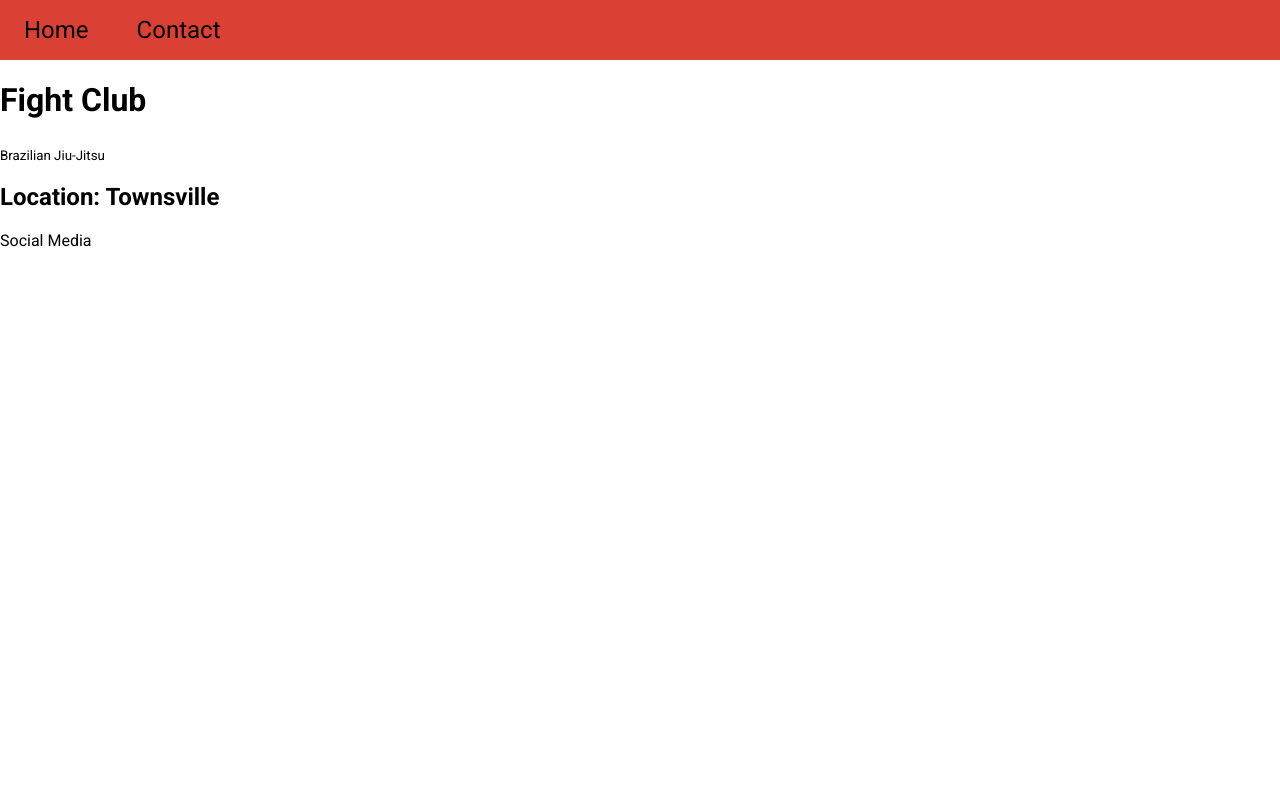
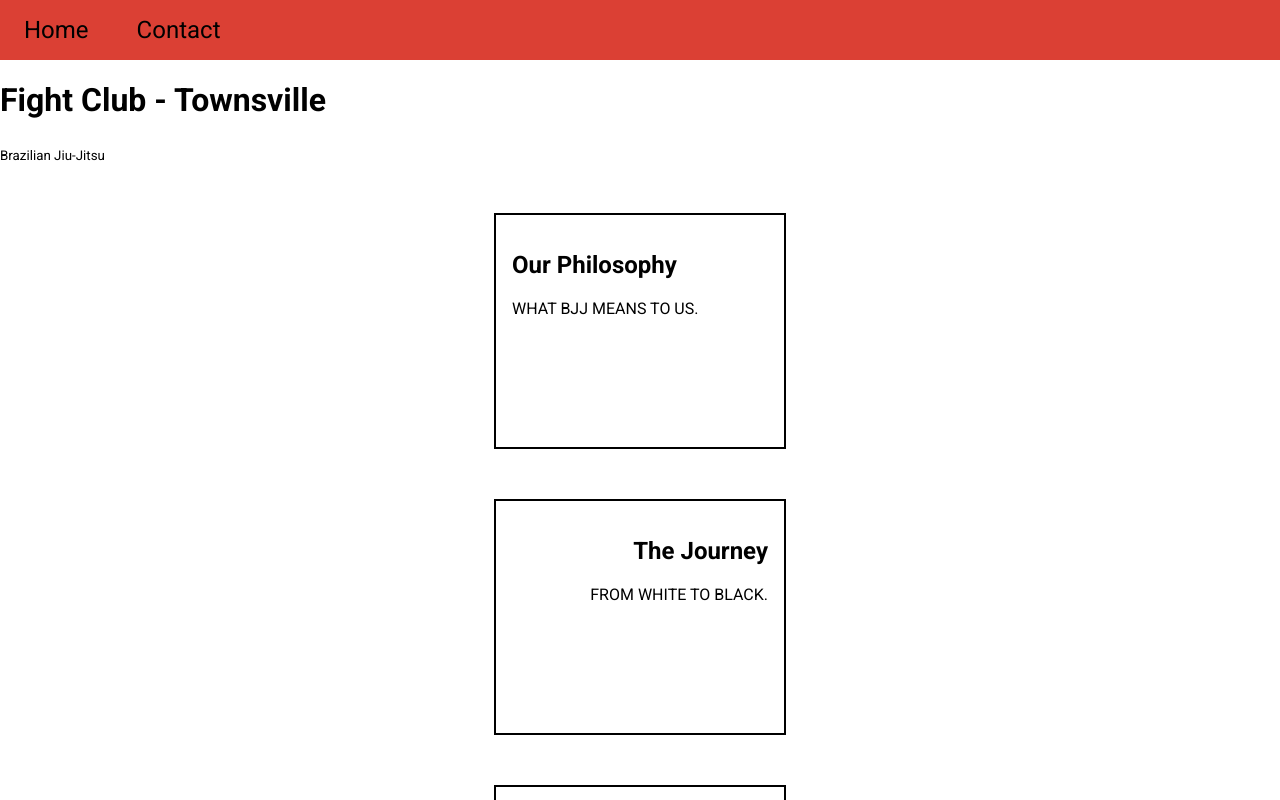
Before and after one commit to bmwadforth/fctsv, a React (Create React App) app: page / in a window 1280 px wide. Shown: the top 800 px of the page. Built offline with nearby package versions, Linux system fonts and the light colour scheme.

Commit message:
information tiles for home page are being defined

```diff
--- a/package.json
+++ b/package.json
@@ -5,6 +5,7 @@
   "dependencies": {
     "axios": "^0.19.0",
     "node-sass": "^4.12.0",
+    "prop-types": "^15.7.2",
     "react": "^16.8.6",
     "react-dom": "^16.8.6",
     "react-redux": "^7.1.0",
--- /dev/null
+++ b/src/Assets/InformationTile.scss
@@ -0,0 +1,24 @@
+@import "Variables";
+
+section.information-tile {
+    height: 200px;
+    width: 20%;
+    margin: 50px auto;
+    border: 2px solid black;
+    padding: 1em;
+    .title {
+        h1 {
+
+        }
+    }
+
+    .content {
+        p {
+
+        }
+    }
+
+    &:nth-child(even) {
+        text-align: right;
+    }
+}
--- a/src/Assets/index.scss
+++ b/src/Assets/index.scss
@@ -10,4 +10,5 @@
 
 .fight-club {
     @import "Navigation";
+    @import "InformationTile";
 }
--- a/src/Components/Home.js
+++ b/src/Components/Home.js
@@ -1,11 +1,17 @@
 import React from "react";
+import InformationTile from "./InformationTile";
 
 export default function Home(props) {
     return (
         <div className="home">
-            <h1>Fight Club</h1>
+            <h1>Fight Club - Townsville</h1>
             <sub>Brazilian Jiu-Jitsu</sub>
-            <h2>Location: Townsville</h2>
+
+            {/*Join Us Button That Takes User To Register Page*/}
+
+            <InformationTile title="Our Philosophy" content="WHAT BJJ MEANS TO US."/>
+            <InformationTile title="The Journey" content="FROM WHITE TO BLACK."/>
+            <InformationTile title="The History" content="FROM THE BEGINNING TO THE END."/>
         </div>
     );
 }
--- /dev/null
+++ b/src/Components/InformationTile.js
@@ -0,0 +1,20 @@
+import React from "react";
+import PropTypes from "prop-types";
+
+export default function InformationTile(props){
+    return (
+        <section className="information-tile">
+            <div className="title">
+                <h1>{props.title}</h1>
+            </div>
+            <div className="content">
+                <p>{props.content}</p>
+            </div>
+        </section>
+    )
+}
+
+InformationTile.propTypes = {
+    title: PropTypes.string.isRequired,
+    content: PropTypes.string.isRequired
+};
```
